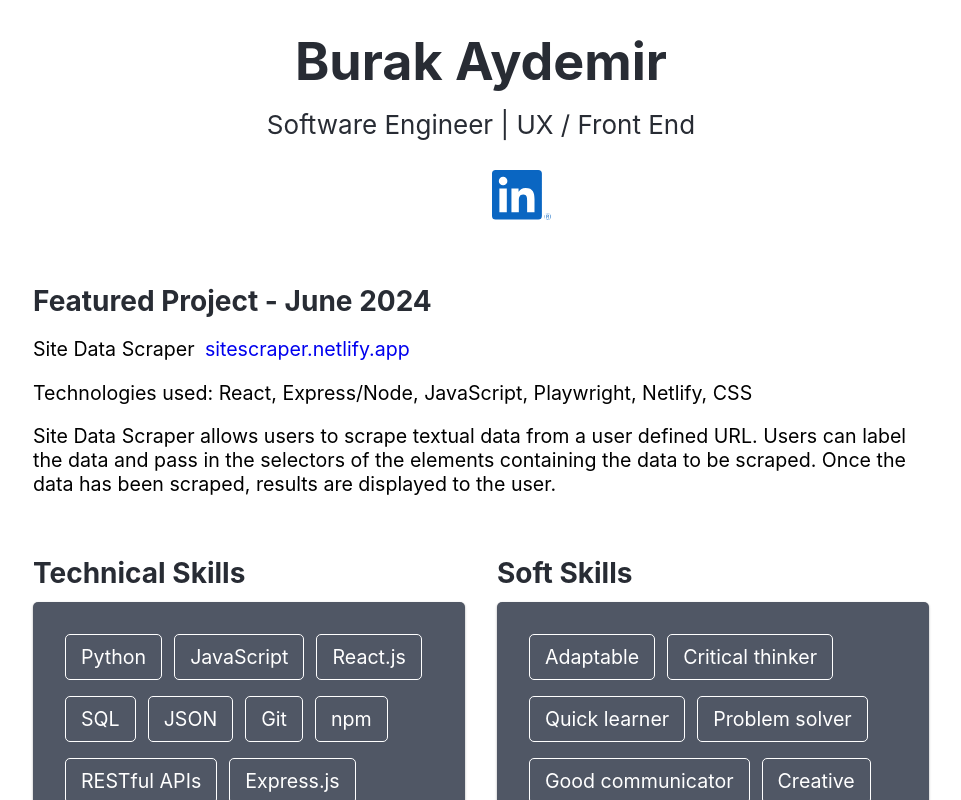
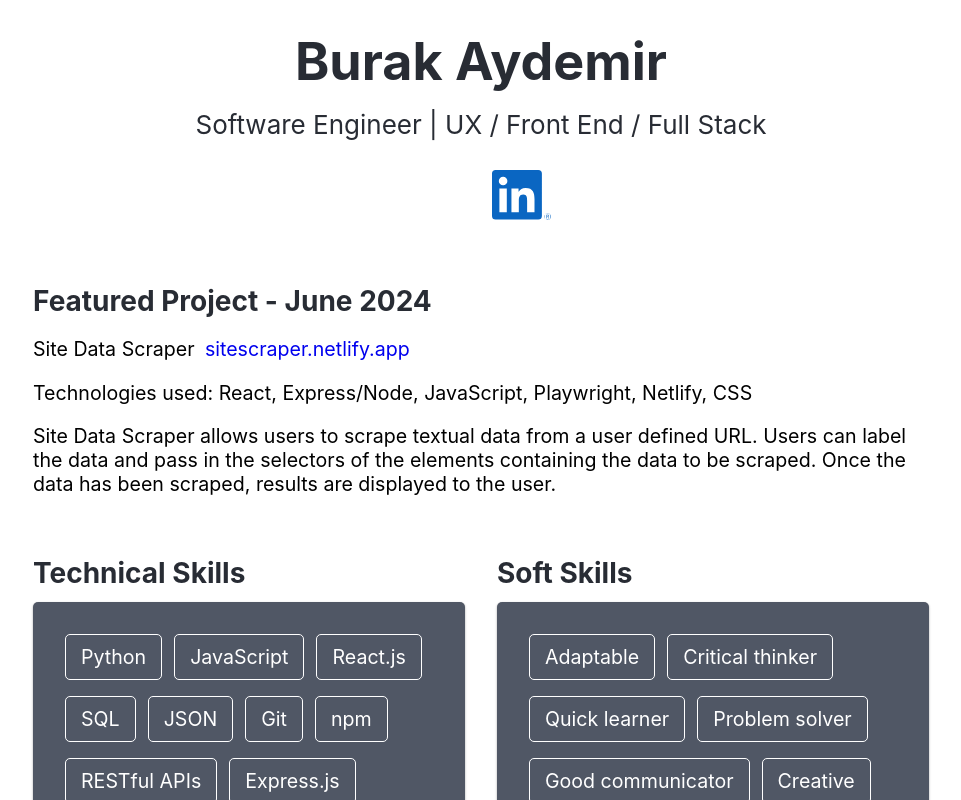
Before and after one commit to BurakAy/burakay.github.io, a React (Create React App) app: page / in a window 1280 px wide. Shown: the top 800 px of the page, without its empty margins (159-1120 px from the left). Built offline with nearby package versions, Linux system fonts and the light colour scheme; no server answers.

Commit message:
Changed h4 text

```diff
--- a/src/components/Header.js
+++ b/src/components/Header.js
@@ -1,10 +1,12 @@
-import '../styles/Header.css'
+import "../styles/Header.css";
 
 function Header() {
   return (
     <>
       <h1 id="header_title">Burak Aydemir</h1>
-      <h4 id="header_subtitle">Software Engineer | UX / Front End</h4>
+      <h4 id="header_subtitle">
+        Software Engineer | UX / Front End / Full Stack
+      </h4>
     </>
   );
 }
```
